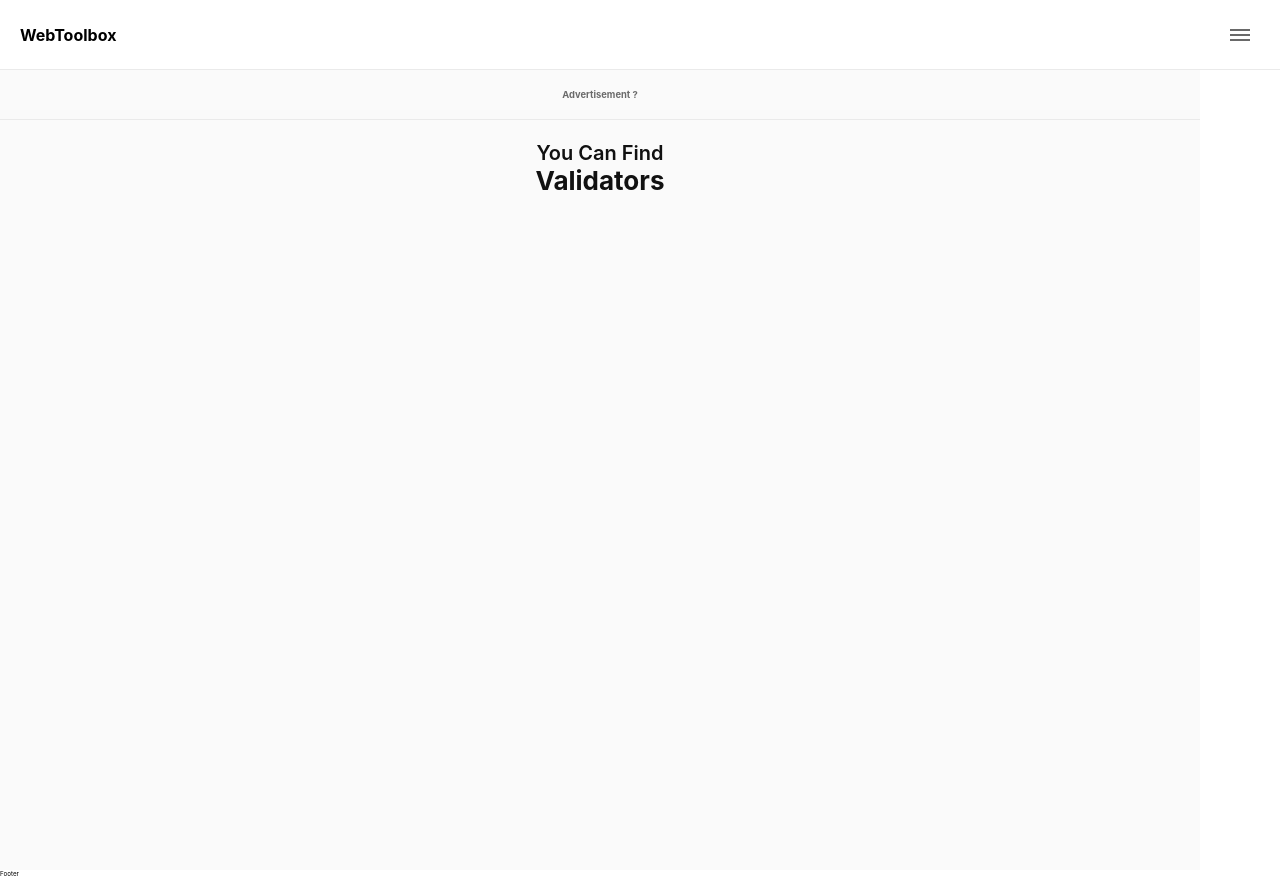
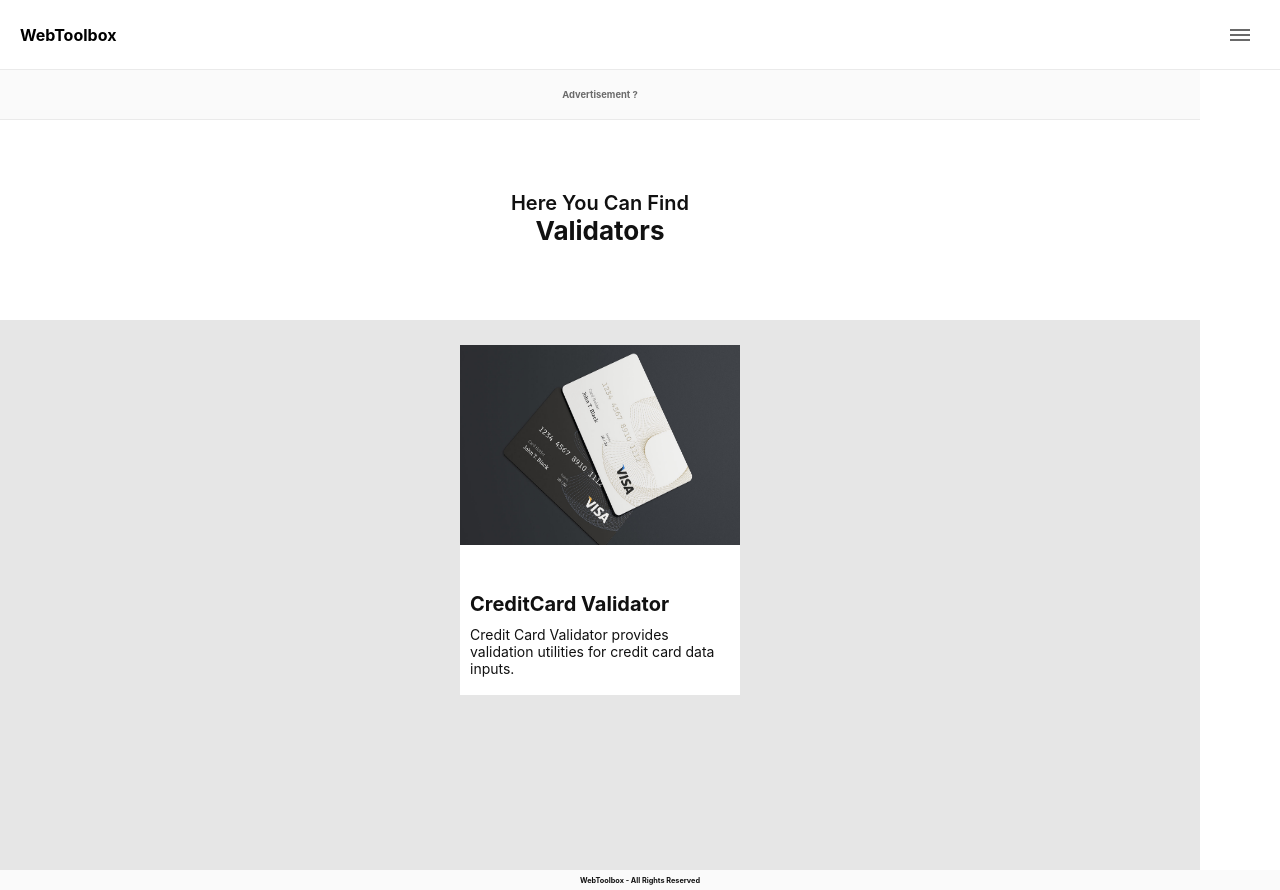
Before and after one commit to randal923/WebToolbox, a Next.js app: page / in a window 1280 px wide. Built offline with nearby package versions, Linux system fonts and the light colour scheme.

Commit message:
add global layout to all pages

```diff
--- /dev/null
+++ b/components/Card/index.tsx
@@ -0,0 +1,15 @@
+import styled from 'styled-components';
+import React from 'react';
+
+interface IProps {
+	children?: React.ReactNode
+}
+const Card = (props: IProps) => <CardContainer>{props.children}</CardContainer>;
+
+export default Card;
+
+const CardContainer = styled.div`
+	height: 350px;
+	background: white;
+	width: 280px;
+`;
--- a/components/Carousel/index.tsx
+++ b/components/Carousel/index.tsx
@@ -6,7 +6,7 @@ const Carousel = () => {
     return (
 		<CarouselContainer>
 			<SliderWrapper>
-				<h1>You Can Find</h1>
+				<h1>Here You Can Find</h1>
 				<Slider>
 					<h2 className="slider__text-1">Validators</h2>
 					<h2 className="slider__text-2">Text Converters</h2>
@@ -21,7 +21,8 @@ export default Carousel;
 
 
 const CarouselContainer = styled.div`
-    height: 100px;
+	background: white;
+    height: 200px;
 `
 
 const slide = keyframes`
--- a/containers/Layout/Body/index.tsx
+++ b/containers/Layout/Body/index.tsx
@@ -11,7 +11,7 @@ export default Body;
 
 
 const BodyContainer = styled.div`
+	max-width: 1200px;
 	height: 100vh;
-	max-width: 1200px;
-	background: var(--light-gray);
+	background: var(--body-color);
 `;
--- a/containers/Layout/Footer/index.tsx
+++ b/containers/Layout/Footer/index.tsx
@@ -1,7 +1,14 @@
 import styled from 'styled-components';
 
-const Footer = () => <FooterContainer>Footer</FooterContainer>;
+const Footer = () => <FooterContainer><h3>WebToolbox - All Rights Reserved</h3></FooterContainer>;
 
 export default Footer;
 
-const FooterContainer = styled.footer``;
+const FooterContainer = styled.footer`
+    display: flex;
+    align-items: center;
+    justify-content: center;
+    height: 20px;
+    background: var(--light-gray);
+    color: var(--light-black);
+`;
--- a/containers/Layout/Header/index.tsx
+++ b/containers/Layout/Header/index.tsx
@@ -1,6 +1,7 @@
 import styled from 'styled-components';
 import HeaderMenu from './HeaderMenu';
 import React, { useState } from 'react';
+import Link from 'next/link';
 
 const Header = () => {
   const [openModal, setOpenModal] = useState(false);
@@ -16,7 +17,9 @@ const Header = () => {
   return (
 		<>
 			<HeaderContainer>
-				<h1>WebToolbox</h1>
+				<Link href="/">
+				  <h1>WebToolbox</h1>
+				</Link>
 				<HamburgerMenu onClick={() => handleModalClick()} />
 			</HeaderContainer>
 			<HeaderMenu openModal={openModal}/>
--- a/containers/Layout/index.tsx
+++ b/containers/Layout/index.tsx
@@ -8,7 +8,7 @@ import Header from './Header';
 import GlobalStyle from '../../global/styles';
 
 interface IProps {
-	title: string,
+	title?: string,
 	description?: string,
 	url?: string,
 	ogImage?: string,
@@ -25,4 +25,5 @@ const Layout = (props: IProps) => (
 	</>
 );
 
-export default Layout;
+
+export default Layout
--- a/global/styles.js
+++ b/global/styles.js
@@ -18,6 +18,7 @@ export default createGlobalStyle`
     }
 
     :root {
+        --body-color: #e6e6e6;
         --text-gray: #6a6a6a;
         --light-gray: #fafafa;
         --gray: #696969;
--- /dev/null
+++ b/pages/_app.js
@@ -0,0 +1,13 @@
+import React from 'react';
+import Layout from '../containers/Layout/index';
+
+/* ADD PERSISNTENT LAYOUT TO SSR */
+export default function MyApp({ Component, pageProps }) {
+	//const Layout = Component.Layout ? Component.Layout : React.Fragment;
+
+	return (
+		<Layout>
+			<Component {...pageProps} />
+		</Layout>
+	);
+}
--- a/pages/_document.js
+++ b/pages/_document.js
@@ -1,6 +1,7 @@
 import Document from 'next/document';
 import { ServerStyleSheet } from 'styled-components';
 
+/*ADD STYLED-COMPONENTS SUPPORT TO SSR*/
 export default class MyDocument extends Document {
 	static async getInitialProps(ctx) {
 		const sheet = new ServerStyleSheet();
--- a/pages/index.tsx
+++ b/pages/index.tsx
@@ -1,19 +1,28 @@
 import styled from 'styled-components';
-import Layout from '../containers/Layout';
 import Carousel from '../components/Carousel';
+import Card from '../components/Card';
 
-export default function Home() {
+function Home() {
 	return (
 		<>
-			<Layout title="WebToolbox">
-				<Advertisement>
-					<h2>Advertisement ?</h2>
-				</Advertisement>
-				<Carousel />
-			</Layout>
+			<Advertisement>
+				<h2>Advertisement ?</h2>
+			</Advertisement>
+			<Carousel />
+			<CardContainer>
+				<Card>
+					<img src="/credit-card.png" title="credit-card" />
+					<Text>
+						<h2>CreditCard Validator</h2>
+						<p>Credit Card Validator provides validation utilities for credit card data inputs.</p>
+					</Text>
+				</Card>
+			</CardContainer>
 		</>
 	);
 }
+
+export default Home;
 
 
 const Advertisement = styled.div`
@@ -28,3 +37,39 @@ const Advertisement = styled.div`
 		color: var(--text-gray);
 	}
 `;
+
+const CardContainer = styled.div`
+	display: flex;
+	flex-direction: column;
+	align-items: center;
+	justify-content: center;
+	height: 400px;
+
+	div {
+		img {
+			height: 200px;
+			width: 100%;
+		}
+	}
+`;
+
+const Text = styled.div`
+	height: 130px;
+	display: flex;
+	flex-direction: column;
+	padding-bottom: 10px;
+	margin: 10px;
+	justify-content: flex-end;
+
+	h2 {
+		color: var(--light-black);
+		font-size: 2rem;
+		margin-bottom: 10px;
+	}
+
+	p {
+		font-size: 1.4rem;
+		color: var(--light-black);
+		font-weight: 400;
+	}
+`;
```
Also changed, not shown: pages/credit-card-validator.tsx (added, +8 -0 lines), public/credit-card.png (added).
